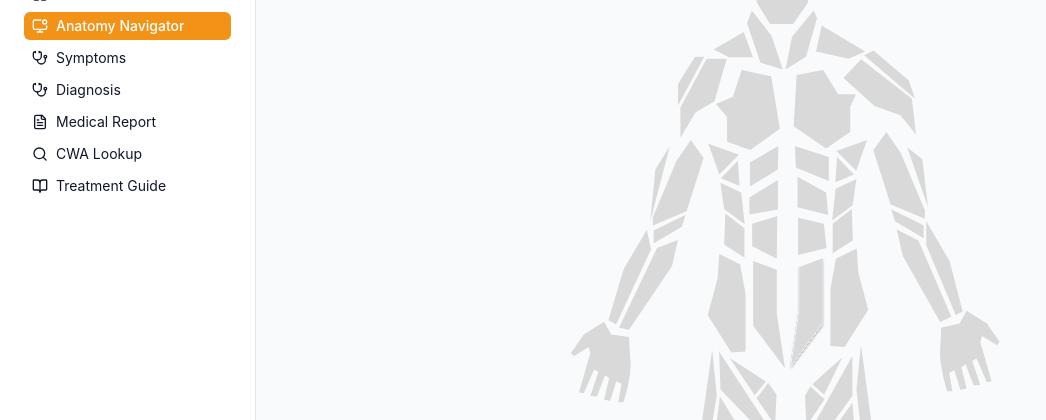
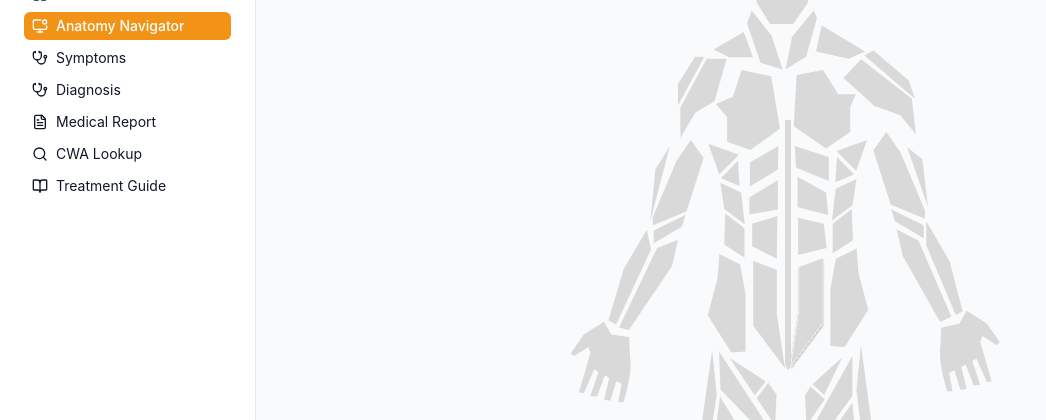
Before and after one commit to MS12code/cwa-dashboard, a React (Create React App) app: page /anatomy-navigator in a window 1280 px wide. Shown: the part 124-544 px from the top of the page, without its empty margins (0-1046 px from the left). Built offline with nearby package versions, Linux system fonts and the light colour scheme.

Commit message:
circulatory system

```diff
--- a/src/pages/AnatomyNavigator.css
+++ b/src/pages/AnatomyNavigator.css
@@ -17,6 +17,7 @@
     left: 50%;
 }
 
+/* Head and Ocular Systems */
 .human-body svg#head {
     margin-left: -27px;
     top: -6px;
@@ -27,6 +28,7 @@
     top: 27px;
 }
 
+/* Respiratory System */
 .human-body svg#neck {
     margin-left: -21px;
     top: 70px;
@@ -37,6 +39,7 @@
     top: 140px;
 }
 
+/* Musculoskeletal System */
 .human-body svg#right-shoulder {
     margin-left: -90px;
     top: 100px;
@@ -67,11 +70,13 @@
     top: 336px;
 }
 
+/* Abdominal and Digestive Systems */
 .human-body svg#abdomen {
     margin-left: -70px;
     top: 210px;
 }
 
+/* Lower Body */
 .human-body svg#right-leg {
     margin-left: -110px;
     top: 420px;
@@ -94,6 +99,22 @@
     top: 771px;
 }
 
+/* New: Circulatory System */
+.human-body svg#circulatory-system {
+    /* Moves the SVG down to the upper torso/chest area, between the lungs */
+    top: 140px;
+    /* Centers it horizontally within the torso. The -5px accounts for the SVG's 10px width. */
+    margin-left: 10px;
+    border-radius: 100%;
+    /* Ensures it sits correctly in the layer stack, above the chest SVG */
+    z-index: 10;
+}
+
+/* This is a separate rule to make the line clickable and have a hover effect */
+.human-body svg#circulatory-system:hover rect {
+    fill: #f14d49;
+}
+/* Hover effect for ellipses (used for ocular system) */
 .human-body svg:hover ellipse {
     fill: #f14d49;
 }
--- a/src/pages/AnatomyNavigator.js
+++ b/src/pages/AnatomyNavigator.js
@@ -1,5 +1,5 @@
 import { DashboardLayout } from "../components/dashboard-layout";
-import "./AnatomyNavigator.css"; // Import your CSS for better positioning
+import "./AnatomyNavigator.css";
 import { useNavigate } from "react-router-dom";
 
 export default function AnatomyNavigator() {
@@ -12,41 +12,51 @@ export default function AnatomyNavigator() {
 
     return (
         <DashboardLayout>
-
             <div className="anatomy-container">
                 {/* === HUMAN BODY SVG PARTS === */}
                 <div className="svg-body-container">
                     <div className="human-body">
+                        {/* Nervous System */}
                         <g onClick={() => handleSelectSystem("Nervous")} title="Nervous System">
                             <svg id="head" width="80.3" height="100" viewBox="0 0 181 250" fill="none" xmlns="http://www.w3.org/2000/svg">
                                 <path d="M12.6756 53L11.663 110.643L0 109.49L3 142L18.663 148L30.6756 198L62.6756 250H120.676L156.676 198L164.676 143L178.676 132L180.676 103L169.676 104L168.676 49.0808C168.676 49.0808 125.105 -0.230752 88.6756 0.999954C52.7339 2.21418 12.6756 53 12.6756 53Z" fill="#D9D9D9" />
                             </svg>
                         </g>
+
+                        {/* Ocular System */}
                         <g onClick={() => handleSelectSystem("Ocular")} title="Ocular System">
                             <svg id="orbit" width="40" height="10" viewBox="0 0 96 20" fill="none" xmlns="http://www.w3.org/2000/svg">
                                 <ellipse cx="15" cy="10" rx="15" ry="10" fill="#EEEEEE" />
                                 <ellipse cx="81" cy="10" rx="15" ry="10" fill="#EEEEEE" />
                             </svg>
                         </g>
+
+                        {/* Respiratory System */}
                         <g onClick={() => handleSelectSystem("Respiratory")} title="Respiratory System">
                             <svg id="neck" width="70" height="80" viewBox="0 0 149 126" fill="none" xmlns="http://www.w3.org/2000/svg">
                                 <path d="M10.2703 0L52.2973 53.9L76 126L28.7568 111.3L0 27.3L10.2703 0Z" fill="#D9D9D9" />
                                 <path d="M142 0L149 16L126 98L82 126L96 56L142 0Z" fill="#D9D9D9" />
                             </svg>
-
                             <svg id="chest" width="150" height="80" viewBox="0 0 289 165" fill="none" xmlns="http://www.w3.org/2000/svg">
                                 <path d="M53 0L114 13L132 121L71 165L23 148V97L0 70L35 55L53 0Z" fill="#D9D9D9" />
                                 <path d="M221 0L252 50.2069H289L277 76V128L227 162L160.407 116L166.407 10.2069L221 0Z" fill="#D9D9D9" />
                             </svg>
                         </g>
 
+                        {/* Separate, clickable group for the Circulatory System */}
+                        <g onClick={() => handleSelectSystem("Circulatory")} title="Circulatory System">
+                            <svg id="circulatory-system" width="20" height="300" viewBox="0 0 10 100" fill="none" xmlns="http://www.w3.org/2000/svg">
+                                <rect x="3.5" y="0" width="3" height="300" fill="#D9D9D9" />
+                            </svg>
+                        </g>
+
+                        {/* Musculoskeletal System */}
                         <g onClick={() => handleSelectSystem("Musculoskeletal")} title="Musculoskeletal System">
                             <svg id="right-shoulder" width="75" height="110" viewBox="0 0 154 218" fill="none" xmlns="http://www.w3.org/2000/svg">
                                 <path d="M135 0L154 52H105L73 36L135 0Z" fill="#D9D9D9" />
                                 <path d="M35 51H53.916L0 151.214V107L35 51Z" fill="#D9D9D9" />
                                 <path d="M58.916 55.2145H99.916L74.916 142.214L35.916 165.214L4.91602 217.214V155.214L58.916 55.2145Z" fill="#D9D9D9" />
                             </svg>
-
                             <svg id="right-arm" width="100" height="190" viewBox="0 0 223 445" fill="none" xmlns="http://www.w3.org/2000/svg">
                                 <path d="M193 0L223 42L183 167L104 200V181L160 48L193 0Z" fill="#D9D9D9" />
                                 <path d="M144 14L98 191L110 69L144 14Z" fill="#D9D9D9" />
@@ -54,17 +64,14 @@ export default function AnatomyNavigator() {
                                 <path d="M90 210L100 256L18 432L0 422L36 302L90 210Z" fill="#D9D9D9" />
                                 <path d="M163 234L149 295L48 445L25 439L114 253L163 234Z" fill="#D9D9D9" />
                             </svg>
-
                             <svg id="right-hand" width="60" height="90" viewBox="0 0 127 170" fill="none" xmlns="http://www.w3.org/2000/svg">
                                 <path d="M70 0L85 27L123 32C123 32 124.421 62.7655 126 83C128.63 116.709 111 170 111 170H100L107 131L96 126L83 167L70 165L81 119L72 113L55 158L41 157L58 106L49 101L27 151L17 149L41 66L37 53L6 73L0 66L27 27L70 0Z" fill="#D9D9D9" />
                             </svg>
-
                             <svg id="left-shoulder" width="100" height="110" viewBox="0 0 193 210" fill="none" xmlns="http://www.w3.org/2000/svg">
                                 <path d="M87 65L185 141L193 210L163 173L113 155L53 101L87 65Z" fill="#D9D9D9" />
                                 <path d="M111 48L179 106L191 141L93 57L111 48Z" fill="#D9D9D9" />
                                 <path d="M11 0L95 50L63 64L0 50L11 0Z" fill="#D9D9D9" />
                             </svg>
-
                             <svg id="left-arm" width="100" height="190" viewBox="0 0 206 438" fill="none" xmlns="http://www.w3.org/2000/svg">
                                 <path d="M30 0L0 42L40 167L119 200V181L63 48L30 0Z" fill="#D9D9D9" />
                                 <path d="M78 35L126 173L113 63L78 35Z" fill="#D9D9D9" />
@@ -72,12 +79,12 @@ export default function AnatomyNavigator() {
                                 <path d="M122 206V261L190 422L206 414L176 298L122 206Z" fill="#D9D9D9" />
                                 <path d="M54 225L68 286L154 438L180 426L104 250L54 225Z" fill="#D9D9D9" />
                             </svg>
-
                             <svg id="left-hand" width="60" height="170" viewBox="0 0 127 170" fill="none" xmlns="http://www.w3.org/2000/svg">
                                 <path d="M56.2675 0L41.2675 27L2.26746 36C2.26746 36 1.84616 62.7655 0.267456 83C-2.36253 116.709 15.2675 170 15.2675 170H26.2675L19.2675 131L30.2675 126L43.2675 167L56.2675 165L45.2675 119L54.2675 113L71.2675 158L85.2675 157L68.2675 106L77.2675 101L99.2675 151L109.267 149L85.2675 66L89.2675 53L120.267 73L126.267 66L99.2675 27L56.2675 0Z" fill="#D9D9D9" />
                             </svg>
                         </g>
 
+                        {/* Digestive System */}
                         <g onClick={() => handleSelectSystem("Digestive")} title="Digestive System">
                             <svg id="abdomen" width="180" height="230" viewBox="0 0 293 420" fill="none" xmlns="http://www.w3.org/2000/svg">
                                 <path d="M129 11L128 54L77 85V41L129 11Z" fill="#D9D9D9" />
@@ -115,6 +122,7 @@ export default function AnatomyNavigator() {
                             </svg>
                         </g>
 
+                        {/* Musculoskeletal System - Continued */}
                         <g onClick={() => handleSelectSystem("Musculoskeletal")} title="Musculoskeletal System">
                             <svg id="right-leg" width="162" height="350" viewBox="0 0 162 756" fill="none" xmlns="http://www.w3.org/2000/svg">
                                 <path d="M23.0673 0L33 97.5L0 299.5V162L23.0673 0Z" fill="#D9D9D9" />
@@ -130,11 +138,9 @@ export default function AnatomyNavigator() {
                                 <path d="M29.7076 449L62.7076 521L57.7076 667L75.7076 751H57.7076L13 587L29.7076 449Z" fill="#D9D9D9" />
                                 <path d="M110 506L129 562L121 626L102.5 662L89 756L87 662V592L110 506Z" fill="#D9D9D9" />
                             </svg>
-
                             <svg id="right-foot" width="60" height="50" viewBox="0 0 86 90" fill="none" xmlns="http://www.w3.org/2000/svg">
                                 <path d="M68 0L86 30L80 90H68L64 78L59 90L5 88L0 69L22 22L68 0Z" fill="#D9D9D9" />
                             </svg>
-
                             <svg id="left-leg" width="156" height="350" viewBox="0 0 156 769" fill="none" xmlns="http://www.w3.org/2000/svg">
                                 <path d="M132.933 0L123 97.5L146 302L156 172L132.933 0Z" fill="#D9D9D9" />
                                 <path d="M114 24L11 208L4 304.5L38 216.5L114 112V24Z" fill="#D9D9D9" />
@@ -149,13 +155,12 @@ export default function AnatomyNavigator() {
                                 <path d="M113 468L80 540L85 686L67 764L85 768L129.708 606L113 468Z" fill="#D9D9D9" />
                                 <path d="M24 519L11 575L19 639L37.5 675L51 769L53 675V605L24 519Z" fill="#D9D9D9" />
                             </svg>
-
                             <svg id="left-foot" width="60" height="50" viewBox="0 0 86 90" fill="none" xmlns="http://www.w3.org/2000/svg">
                                 <path d="M18 0L0 30L6 90H18L22 78L27 90L81 88L86 69L64 22L18 0Z" fill="#D9D9D9" />
                             </svg>
                         </g>
-
-                    </div></div>
+                    </div>
+                </div>
 
                 {/* === SELECTED SYSTEM DISPLAY === */}
                 <div className="selected-system-display">
```
Also changed, not shown: 2 other files (tests, documents, lock files or other folders).
